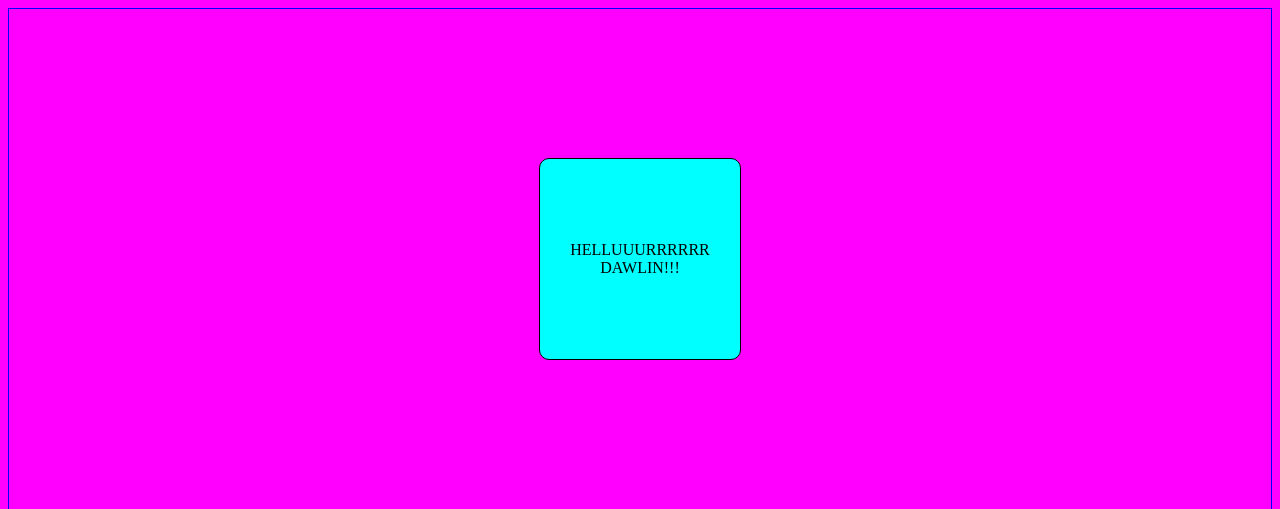
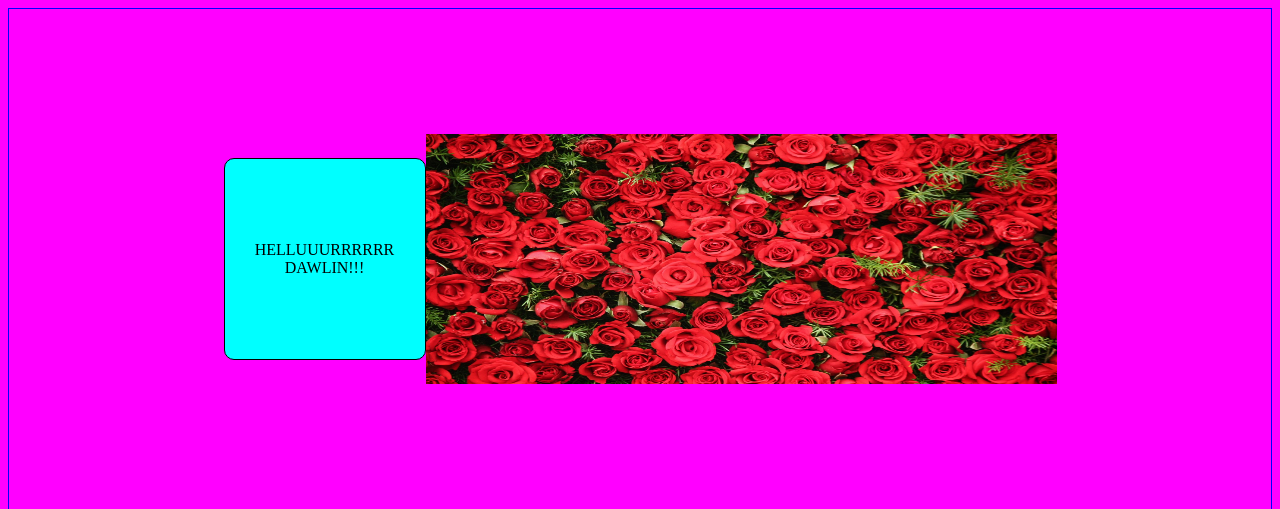
Before and after one commit to KingApe714/random_project, a plain HTML site: page hello.html in a window 1280 px wide. Shown: the top 509 px of the page. Drawn offline with Linux system fonts and the light colour scheme.

Commit message:
added flowers

```diff
--- a/hello.html
+++ b/hello.html
@@ -24,9 +24,18 @@
         width: 200px;
         background-color: cyan;
       }
+      .flowers {
+        height: 50%;
+        width: 50%;
+      }
     </style>
   </head>
   <body>
     <div class="hahaha">HELLUUURRRRRR DAWLIN!!!</div>
+    <img
+      src="bunch-of-roses-as-a-bed-royalty-free-image-964650398-1554826447.jpeg"
+      alt="there's supposed to be flowers here"
+      class="flowers"
+    />
   </body>
 </html>
```
Also changed, not shown: bunch-of-roses-as-a-bed-royalty-free-image-964650398-1554826447.jpeg (added).
